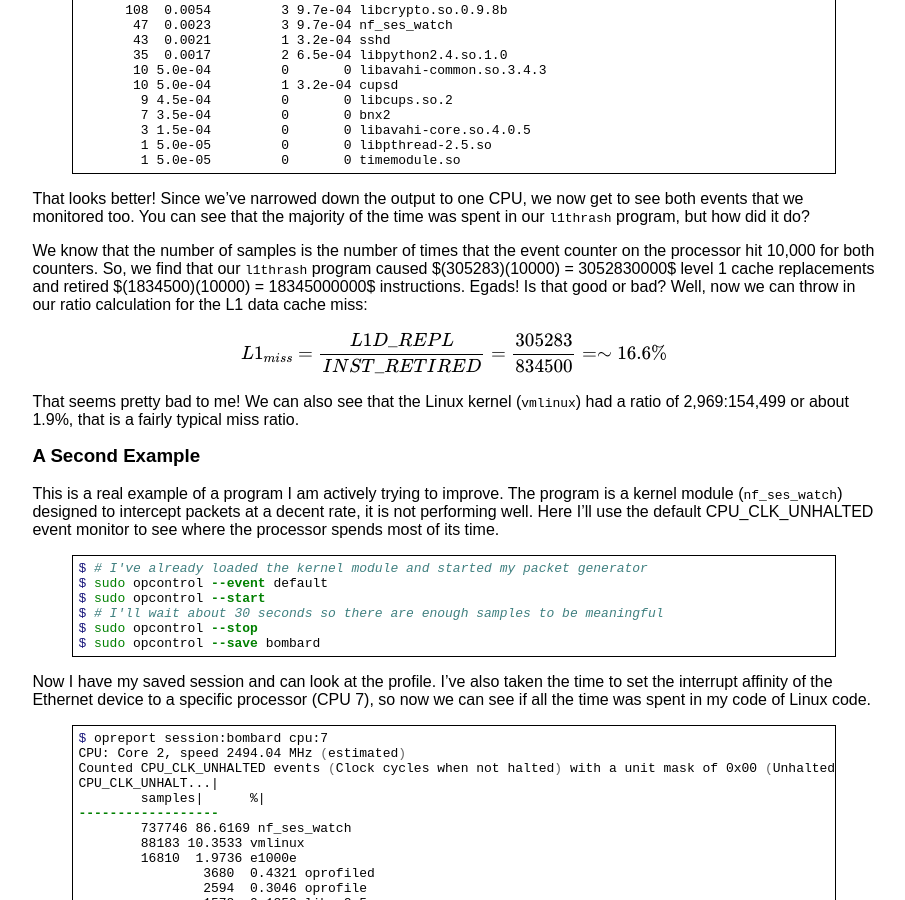
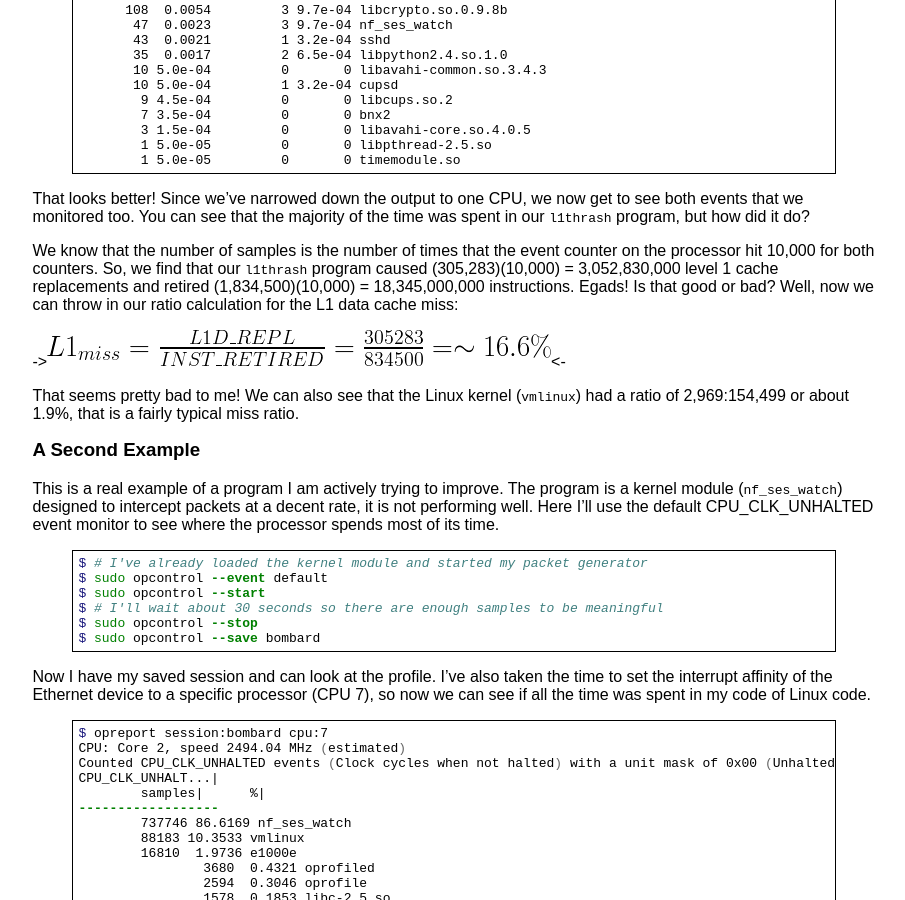
Before and after one commit to mjschultz/mjschultz.github.com, a Jekyll site: the page built from _posts/2010-07-01-performance-monitoring-with-oprofile.markdown, in a window 1280 px wide and 900 px high, scrolled down 2376 px. Shown: the whole window, without its empty margins (0-905 px from the left). Built offline with Jekyll 4.4.1, drawn with Linux system fonts in a browser that asks for light colours; Markdown is read by kramdown in place of the engine named in the settings; formulas are drawn with MathJax 3; comment, search, counter and statistics services are not loaded.

Commit message:
- added latex image - removed bloated, slow mathjax

```diff
--- a/_layouts/basic.html
+++ b/_layouts/basic.html
@@ -5,28 +5,6 @@
 		<meta http-equiv="Content-Type" content="text/html;charset=utf-8" />
 		<link rel="stylesheet" href="/static/basic.css" type="text/css" />
 		<link rel="stylesheet" href="/static/pygments.css" type="text/css" />
-		<script src="http://github.com/javascripts/other/MathJax/MathJax.js" type="text/javascript"></script>
-		<script type="text/javascript">
-			MathJax.OutputJax.fontDir="http://github.com/assets/MathJax/fonts";
-			MathJax.Hub.Config({
-				extensions:["tex2jax.js","TeX/AMSmath.js","TeX/AMSsymbols.js"],
-				jax:["input/TeX", "output/HTML-CSS"]
-			});
-		</script>
-		<script type="text/javascript">
-			var _gaq = _gaq || [];
-			_gaq.push(['_setAccount', 'UA-523287-2']);
-			_gaq.push(['_setDomainName', 'none']);
-			_gaq.push(['_setAllowLinker', true]);
-			_gaq.push(['_trackPageview']);
-
-			(function() {
-				var ga = document.createElement('script'); ga.type = 'text/javascript'; ga.async = true;
-				ga.src = ('https:' == document.location.protocol ? 'https://ssl' : 'http://www') + '.google-analytics.com/ga.js';
-				var s = document.getElementsByTagName('script')[0];
-				s.parentNode.insertBefore(ga, s);
-			})();
-		</script>
 	</head>
 	<body>
 		<header>
--- a/_posts/2010-07-01-performance-monitoring-with-oprofile.markdown
+++ b/_posts/2010-07-01-performance-monitoring-with-oprofile.markdown
@@ -183,15 +183,13 @@ do?
 
 We know that the number of samples is the number of times that the event
 counter on the processor hit 10,000 for both counters.  So, we find that
-our `l1thrash` program caused $(305283)(10000) = 3052830000$ level 1 cache
-replacements and retired $(1834500)(10000) = 18345000000$ instructions.
+our `l1thrash` program caused (305,283)(10,000) = 3,052,830,000 level 1 cache
+replacements and retired (1,834,500)(10,000) = 18,345,000,000 instructions.
 Egads!  Is that good or bad?  Well, now we can throw in our ratio
 calculation for the L1 data cache miss:
 
-<div class="math">
-	$$L1_{miss} = \frac{L1D\_REPL}{INST\_RETIRED}
-	            = \frac{305283}{834500} =\sim 16.6\%$$
-</div>
+->![L1_{miss}=\frac{L1D\_REPL}{INST\_RETIRED}=\frac{305283}{834500}=\sim
+16.6%](/static/latex/2010-07-miss_ratio.png)<-
 
 That seems pretty bad to me!  We can also see that the Linux kernel
 (`vmlinux`) had a ratio of 2,969:154,499 or about 1.9%, that is
```
Also changed, not shown: static/latex/2010-07-miss_ratio.png (added).
